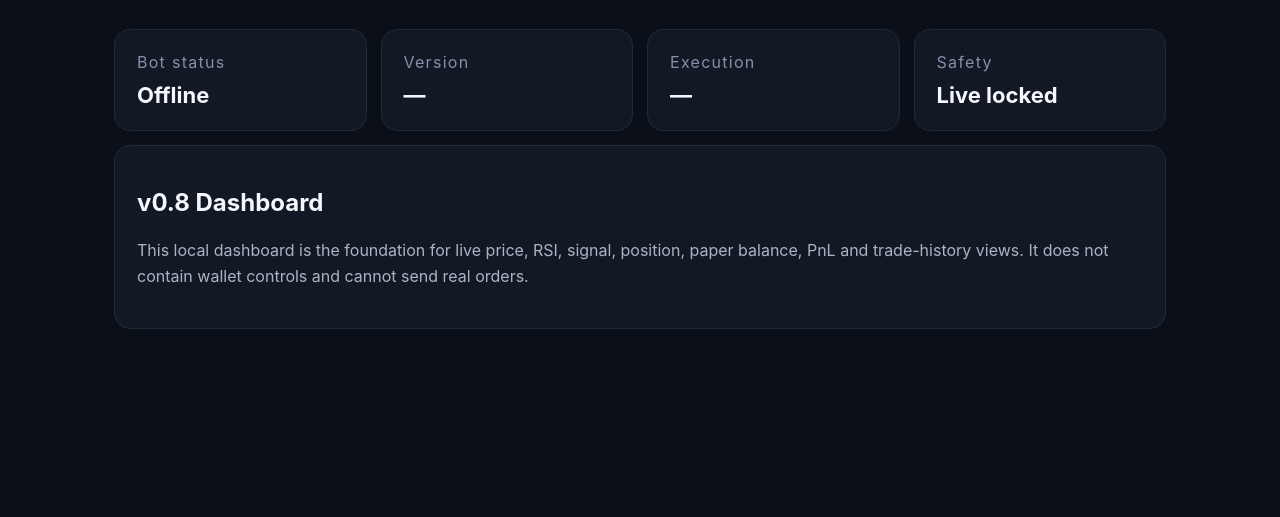
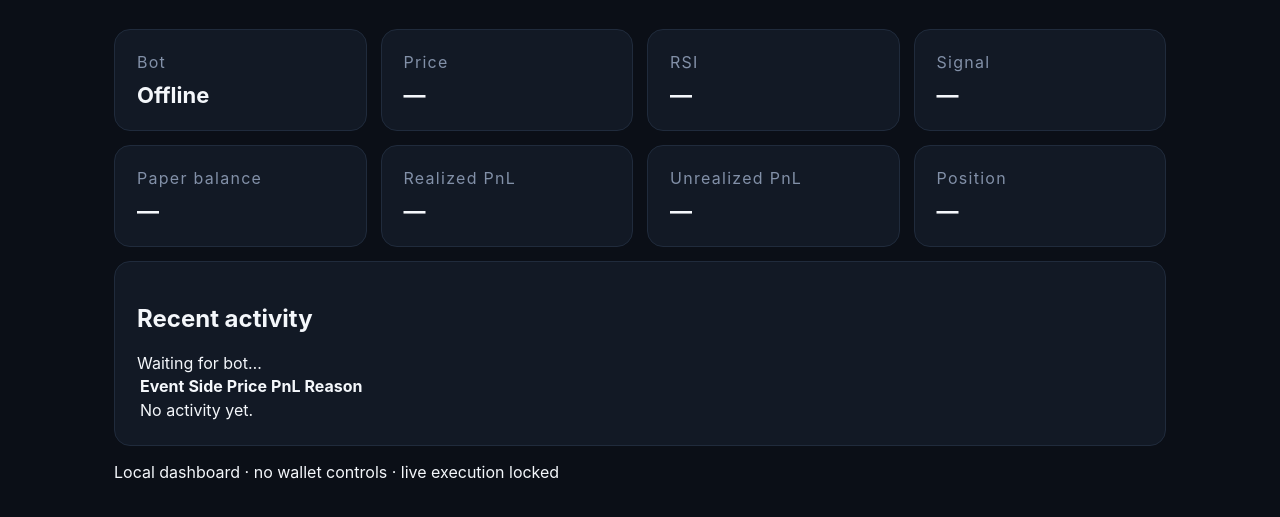
Before and after one commit to bykaralord25/polymarket-perps-bot, a website: page dashboard/index.html in a window 1280 px wide. Shown: the part 129-646 px from the top of the page. Drawn offline with Linux system fonts and the light colour scheme; no server answers.

Commit message:
Build live paper trading dashboard

```diff
--- a/dashboard/index.html
+++ b/dashboard/index.html
@@ -1 +1 @@
-<!doctype html><html><head><meta charset="utf-8"><meta name="viewport" content="width=device-width,initial-scale=1"><title>Polymarket Perps Bot</title><link rel="stylesheet" href="/style.css"></head><body><main><header><div><small>POLYMARKET PERPS BOT</small><h1>Trading Dashboard</h1></div><span class="safe">PAPER ONLY</span></header><section class="grid"><article><label>Bot status</label><strong id="status">Checking…</strong></article><article><label>Version</label><strong id="version">—</strong></article><article><label>Execution</label><strong id="execution">—</strong></article><article><label>Safety</label><strong>Live locked</strong></article></section><section class="panel"><h2>v0.8 Dashboard</h2><p>This local dashboard is the foundation for live price, RSI, signal, position, paper balance, PnL and trade-history views. It does not contain wallet controls and cannot send real orders.</p></section></main><script src="/app.js"></script></body></html>
+<!doctype html><html><head><meta charset="utf-8"><meta name="viewport" content="width=device-width,initial-scale=1"><title>Polymarket Perps Bot</title><link rel="stylesheet" href="/style.css"></head><body><main><header><div><small>POLYMARKET PERPS BOT</small><h1>Trading Dashboard</h1></div><span class="safe">PAPER ONLY</span></header><section class="grid"><article><label>Bot</label><strong id="status">Checking…</strong></article><article><label>Price</label><strong id="price">—</strong></article><article><label>RSI</label><strong id="rsi">—</strong></article><article><label>Signal</label><strong id="signal">—</strong></article><article><label>Paper balance</label><strong id="balance">—</strong></article><article><label>Realized PnL</label><strong id="rpnl">—</strong></article><article><label>Unrealized PnL</label><strong id="upnl">—</strong></article><article><label>Position</label><strong id="position">—</strong></article></section><section class="panel"><div class="row"><h2>Recent activity</h2><span id="updated">Waiting for bot…</span></div><div class="table"><table><thead><tr><th>Event</th><th>Side</th><th>Price</th><th>PnL</th><th>Reason</th></tr></thead><tbody id="trades"><tr><td colspan="5">No activity yet.</td></tr></tbody></table></div></section><p class="foot">Local dashboard · no wallet controls · live execution locked</p></main><script src="/app.js"></script></body></html>
```
